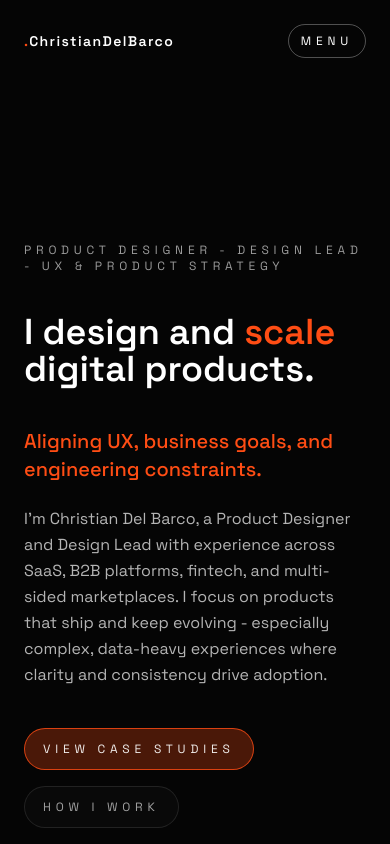
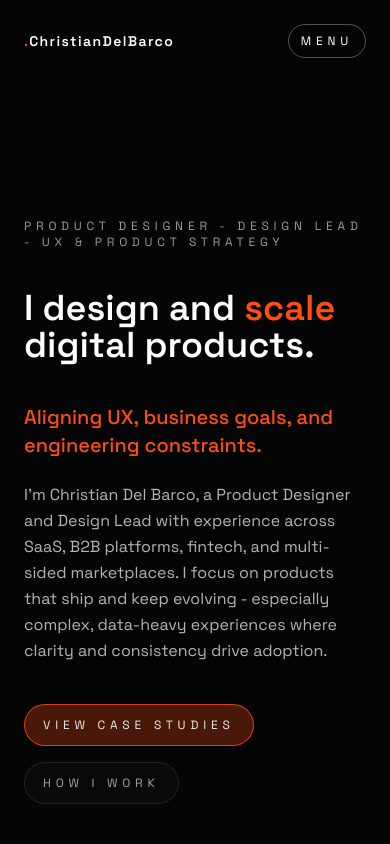
Before and after one commit to Mistercitos/portafolio, a React (Vite) app: page / in a window 390 px wide. Shown: the top 844 px of the page. Built offline with nearby package versions, Linux system fonts and the light colour scheme.

Commit message:
Adjust mobile hero spacing

```diff
--- a/src/App.jsx
+++ b/src/App.jsx
@@ -1369,7 +1369,7 @@ function HeroRotatingValue() {
   const { lang, t } = useI18n()
   const prefix = lang === 'es' ? '/es' : ''
   return (
-    <Stagger className="flex min-h-[80vh] flex-col justify-center gap-10 pt-12 md:pt-16">
+    <Stagger className="flex min-h-[70vh] flex-col justify-center gap-10 pt-6 pb-8 md:min-h-[80vh] md:pt-16 md:pb-0">
       <StaggerItem>
         <p className="text-xs uppercase tracking-[0.4em] text-white/60">
           {t.home.eyebrow}
```
